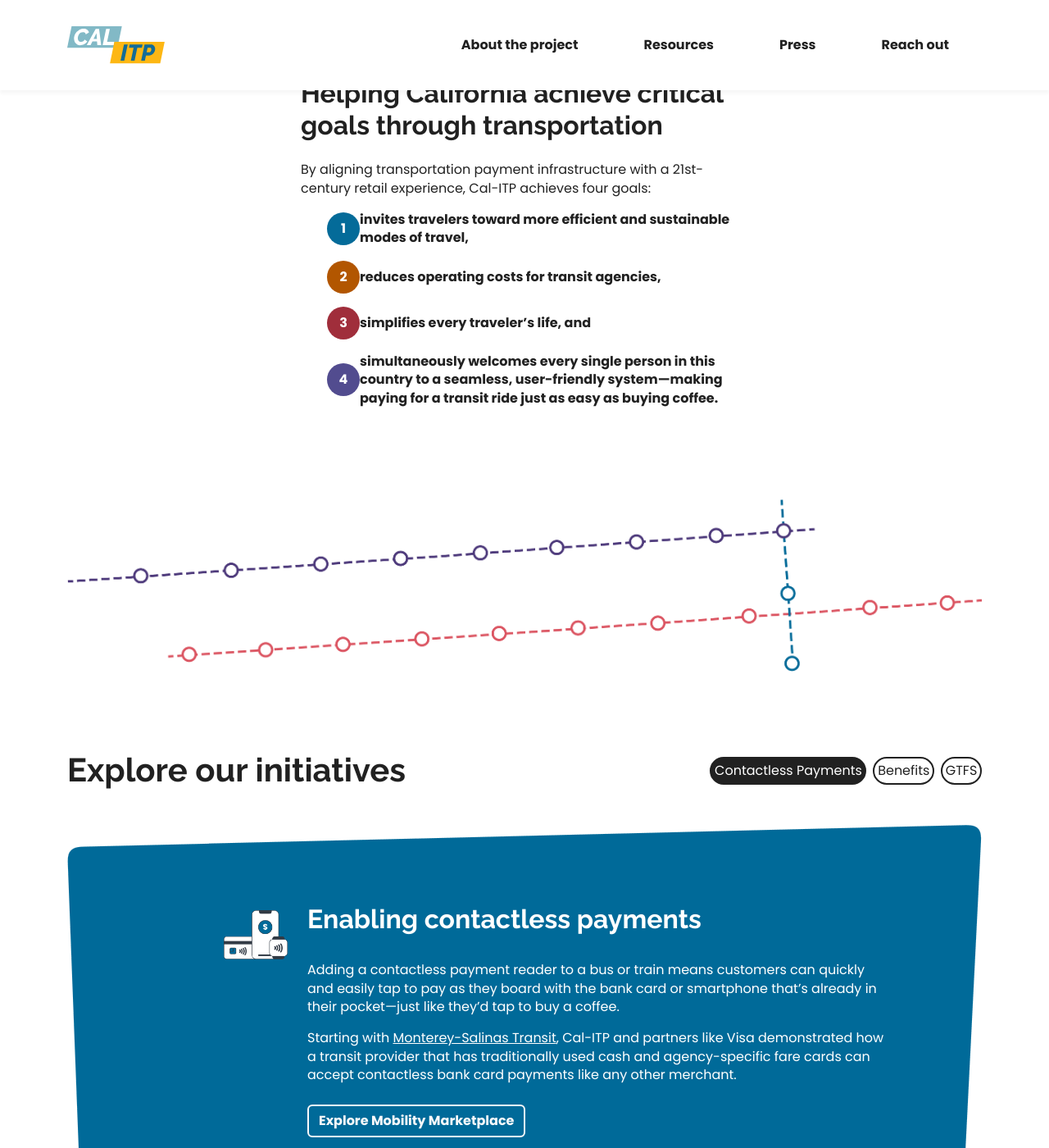
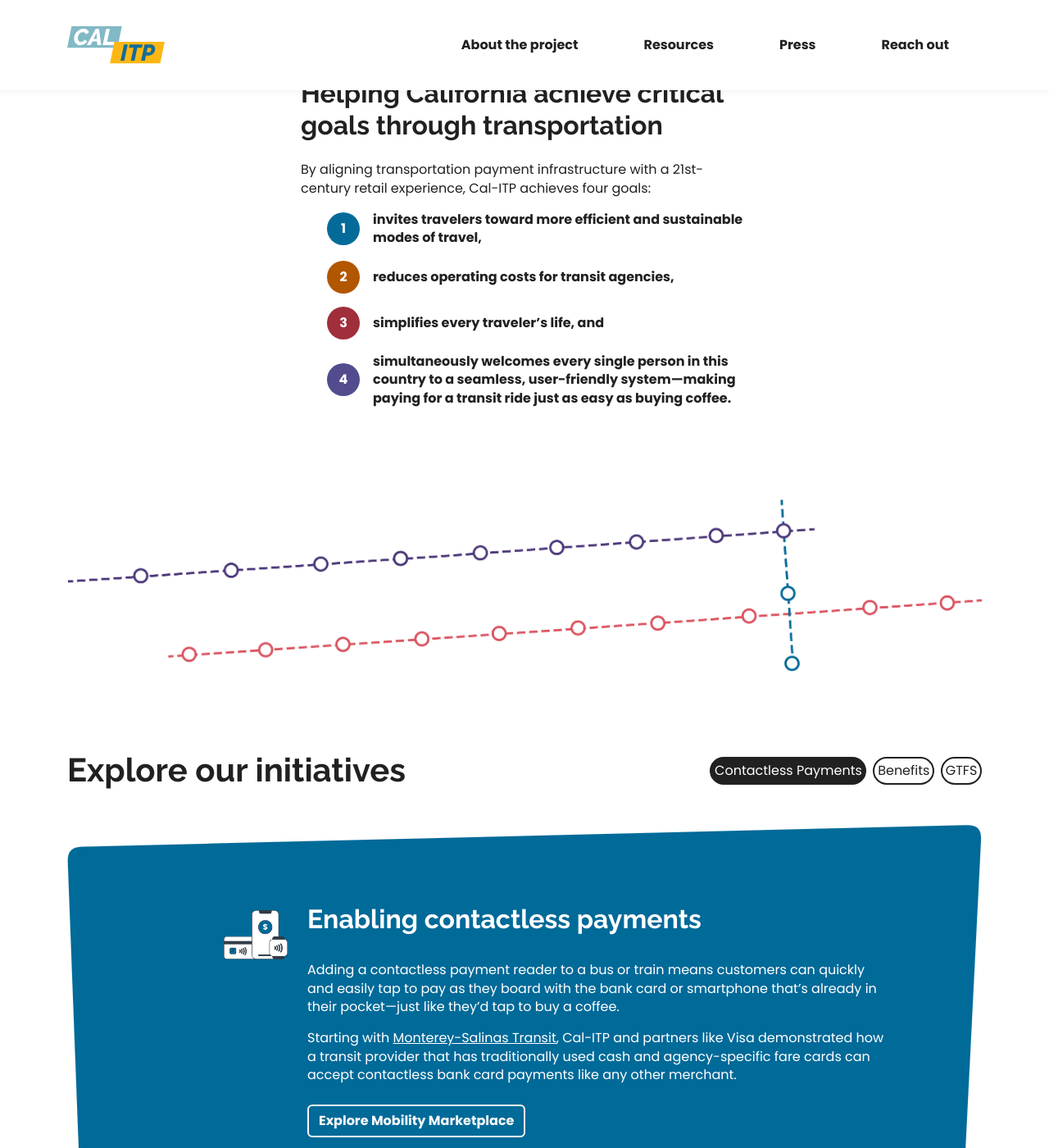
Before and after one commit to cal-itp/calitp.org, a Jekyll site: the page built from src/index.html, in a window 1280 px wide and 1400 px high, scrolled down 1140 px. Shown: the whole window at 82% size. Built offline with Jekyll 4.4.1, drawn with Linux system fonts in a browser that asks for light colours.

Commit message:
refactor(css): make rainbow list generic

```diff
--- a/src/index.html
+++ b/src/index.html
@@ -15,6 +15,7 @@
   <picture>
     <img
       id="triforce"
+      style="max-width: 450px;"
       class="w-100"
       src="images/hero-header.png"
       alt="A trio of images, clockwise from top: a bus, a train platform with a sign that announces “Next train in 3 minutes,” and a transit rider paying their fare by tapping their smartphone’s mobile wallet on a payment reader when boarding" />
@@ -77,14 +78,14 @@
     <h2 class="text-center text-md-start mb-4">Helping California achieve critical goals through transportation</h2>
     <p>By aligning transportation payment infrastructure with a 21st-century retail experience, Cal-ITP achieves four goals:</p>
 
-    <div id="facts">
+    <div id="facts" class="rainbow-list">
       <ol class="d-flex flex-column gap-3">
-        <li class="fw-bolder d-flex align-items-md-center align-items-top">
+        <li class="fw-bolder gap-3 d-flex align-items-md-center align-items-top">
           invites travelers toward more efficient and sustainable modes of travel,
         </li>
-        <li class="fw-bolder d-flex align-items-md-center align-items-top">reduces operating costs for transit agencies,</li>
-        <li class="fw-bolder d-flex align-items-md-center align-items-top">simplifies every traveler’s life, and</li>
-        <li class="fw-bolder d-flex align-items-md-center align-items-top">
+        <li class="fw-bolder gap-3 d-flex align-items-md-center align-items-top">reduces operating costs for transit agencies,</li>
+        <li class="fw-bolder gap-3 d-flex align-items-md-center align-items-top">simplifies every traveler’s life, and</li>
+        <li class="fw-bolder gap-3 d-flex align-items-md-center align-items-top">
           simultaneously welcomes every single person in this country to a seamless, user-friendly system—making paying for a
           transit ride just as easy as buying coffee.
         </li>
--- a/src/stylesheets/main.css
+++ b/src/stylesheets/main.css
@@ -172,18 +172,6 @@
   clip-path: none;
 }
 
-#deck {
-  display: grid;
-  grid-template-rows: 1fr;
-  grid-template-columns: 0.85fr 1fr;
-  grid-gap: 3em;
-  line-height: 1.1;
-  align-items: center;
-  justify-items: center;
-  padding-top: 88px;
-  padding-bottom: 50px;
-}
-
 #details .tab-content .tab-list article:nth-child(n + 3) {
   display: none;
 }
@@ -213,12 +201,12 @@
   text-decoration-style: dotted;
 }
 
-#facts ol {
+.rainbow-list ol {
   list-style: none;
   counter-reset: numList;
 }
 
-#facts ol li:before {
+.rainbow-list ol li:before {
   counter-increment: numList;
   content: counter(numList);
   text-align: center;
@@ -230,19 +218,19 @@
   flex-shrink: 0;
 }
 
-#facts ol li:nth-child(1):before {
+.rainbow-list ol li:nth-child(1):before {
   background: var(--calitp-primary-blue);
 }
 
-#facts ol li:nth-child(2):before {
+.rainbow-list ol li:nth-child(2):before {
   background: var(--calitp-orange-5);
 }
 
-#facts ol li:nth-child(3):before {
+.rainbow-list ol li:nth-child(3):before {
   background: var(--calitp-red-5);
 }
 
-#facts ol li:nth-child(4):before {
+.rainbow-list ol li:nth-child(4):before {
   background: var(--calitp-purple-4);
 }
 
@@ -270,8 +258,16 @@
   color: var(--bs-body-color);
 }
 
-#triforce {
-  max-width: 450px;
+#deck {
+  display: grid;
+  grid-template-rows: 1fr;
+  grid-template-columns: 0.85fr 1fr;
+  grid-gap: 3em;
+  line-height: 1.1;
+  align-items: center;
+  justify-items: center;
+  padding-top: 88px;
+  padding-bottom: 50px;
 }
 
 @media (max-width: 1024px) {
```
